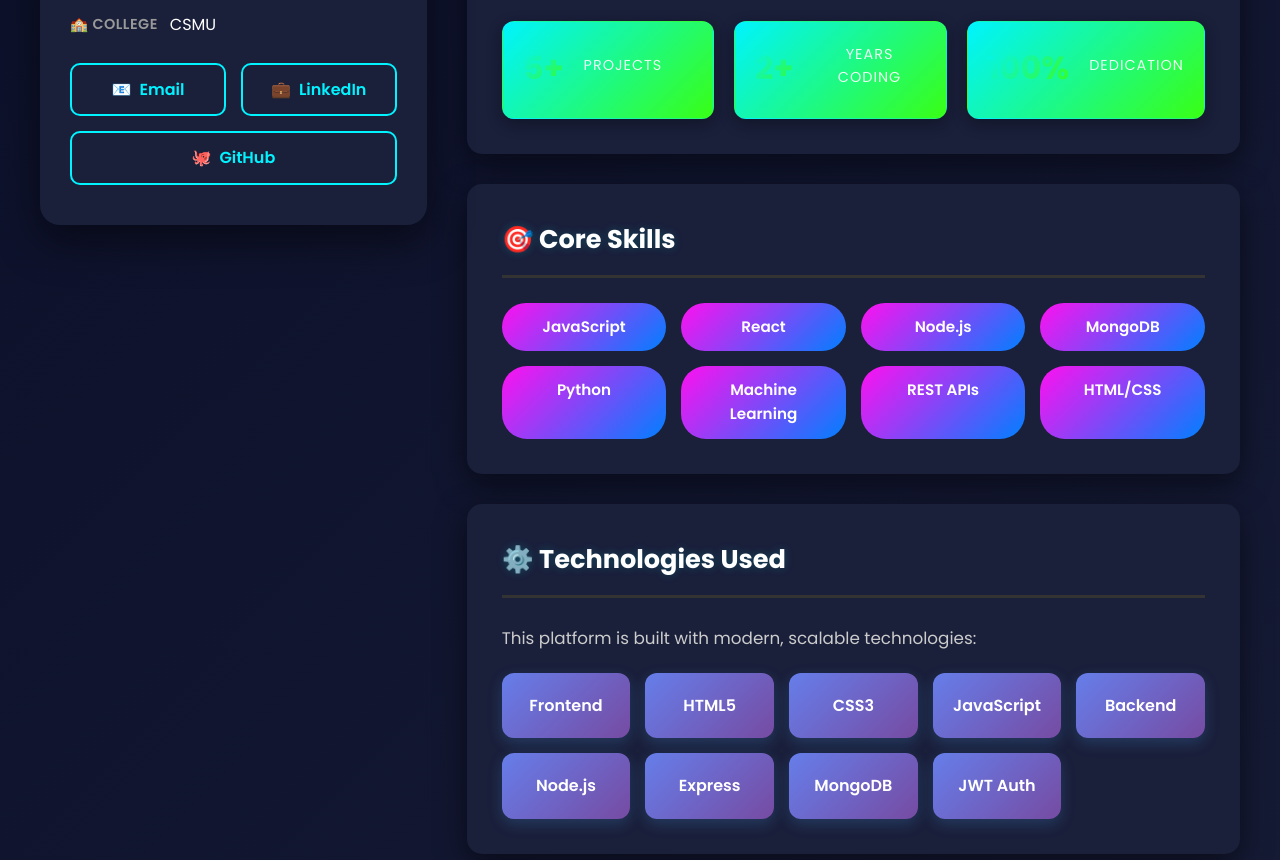
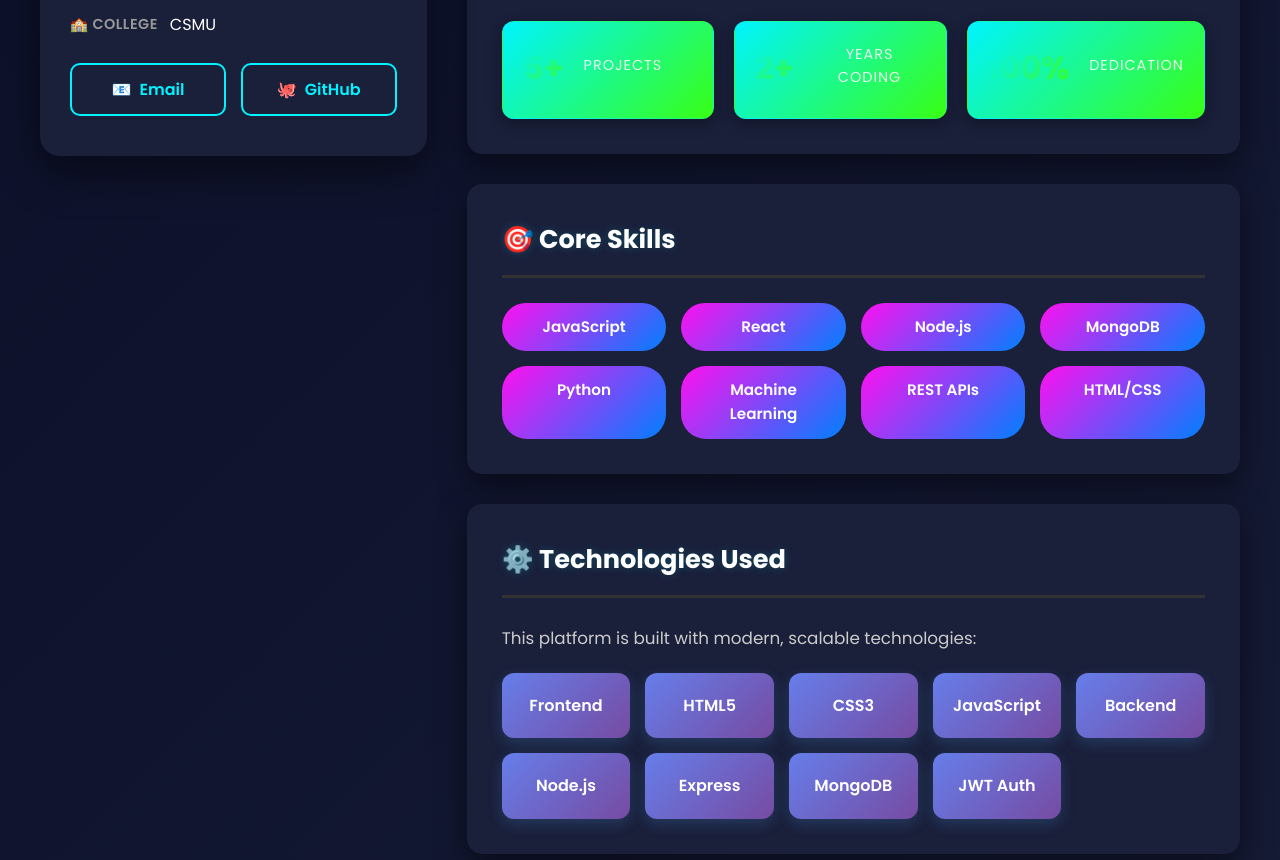
Before and after one commit to Pranav104-1/GdGWeB, a plain HTML site: page Frontend/creator.html in a window 1280 px wide. Shown: the part 874-1734 px from the top of the page. Drawn offline with Linux system fonts and the light colour scheme.

Commit message:
fix: update contact links with new email and GitHub profile

```diff
--- a/Frontend/creator.html
+++ b/Frontend/creator.html
@@ -545,13 +545,10 @@
 
                     <!-- Contact Links -->
                     <div class="contact-links">
-                        <a href="mailto:pranav@example.com" class="contact-btn" title="Send Email">
+                        <a href="mailto:pranavnere647@gmail.com" class="contact-btn" title="Send Email">
                             <span>📧</span> Email
                         </a>
-                        <a href="https://linkedin.com" target="_blank" class="contact-btn" title="LinkedIn Profile">
-                            <span>💼</span> LinkedIn
-                        </a>
-                        <a href="https://github.com" target="_blank" class="contact-btn" title="GitHub Profile">
+                        <a href="https://github.com/Pranav104-1" target="_blank" class="contact-btn" title="GitHub Profile">
                             <span>🐙</span> GitHub
                         </a>
                     </div>
```
